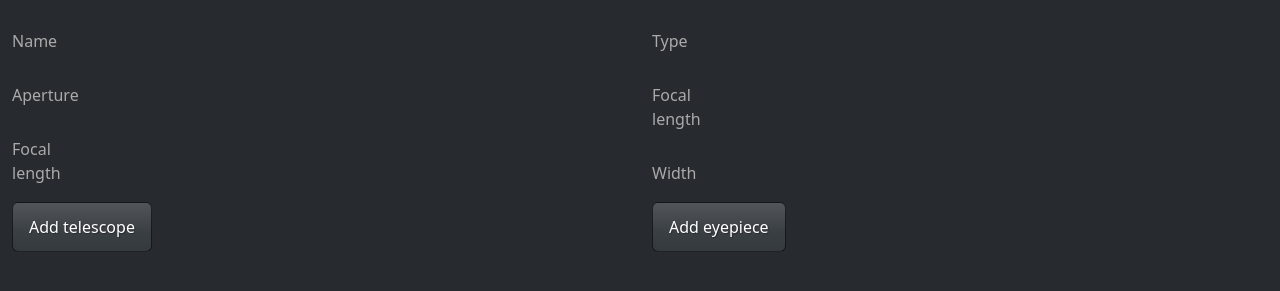
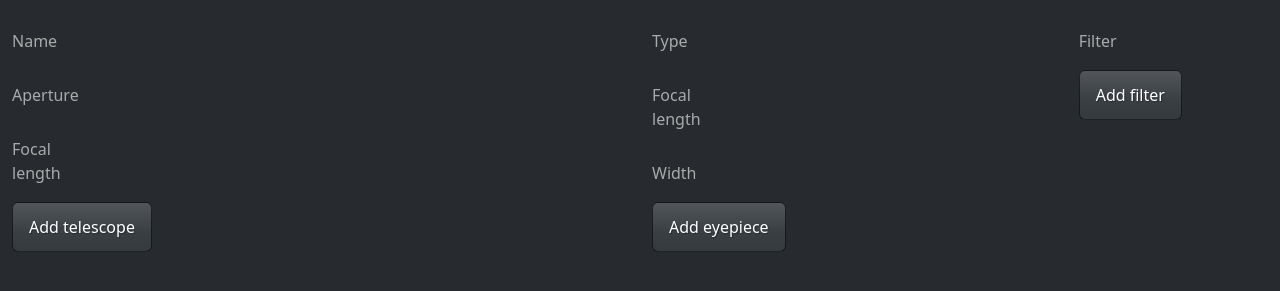
Before and after one commit to DanielAndreasen/astro-log, a Flask app: page /equipments in a window 1280 px wide. Shown: the part 169-460 px from the top of the page. Run offline with Flask 2, Linux system fonts and the light colour scheme; some libraries are stand-ins or nearby versions.

Commit message:
Add new filter - 100% coverage

```diff
--- a/src/astrolog/web/app.py
+++ b/src/astrolog/web/app.py
@@ -81,7 +81,7 @@ def equipments():
                            eyepieces=EyePiece, filters=Filter)
 
 
-@app.route('/equipments/new/telescope', methods=['GET', 'POST'])
+@app.route('/equipments/new/telescope', methods=['POST'])
 def new_telescope():
     if request.method == 'POST':
         form = request.form
@@ -102,7 +102,7 @@ def new_telescope():
     return redirect(url_for('equipments'))
 
 
-@app.route('/equipments/new/eyepiece', methods=['GET', 'POST'])
+@app.route('/equipments/new/eyepiece', methods=['POST'])
 def new_eyepiece():
     if request.method == 'POST':
         form = request.form
@@ -119,7 +119,22 @@ def new_eyepiece():
         if created:
             flash(f'Eyepiece "{eyepiece.type}" was created', category='success')
         else:
-            flash(f'Eyepiece "{eyepiece.name}" already exists', category='warning')
+            flash(f'Eyepiece "{eyepiece.type}" already exists', category='warning')
+    return redirect(url_for('equipments'))
+
+
+@app.route('/equipments/new/filter', methods=['POST'])
+def new_filter():
+    if request.method == 'POST':
+        form = request.form
+        if not (name := form.get('name', None)):
+            flash('Filter name must be provided', category='danger')
+            return redirect(url_for('equipments'))
+        filter_, created = Filter.get_or_create(name=name)
+        if created:
+            flash(f'Eyepiece "{filter_.name}" was created', category='success')
+        else:
+            flash(f'Eyepiece "{filter_.name}" already exists', category='warning')
     return redirect(url_for('equipments'))
 
 
--- a/src/astrolog/web/templates/equipments.html
+++ b/src/astrolog/web/templates/equipments.html
@@ -111,6 +111,16 @@
         {% endfor %}
       </tbody>
     </table>
+
+    <form action="{{url_for('new_filter')}}" method="POST">
+      <div class="mb-1 row">
+        <label for="name" class="col-sm-1 col-form-label">Filter</label>
+        <div class="col-sm-5">
+          <input name="name" type="text" class="form-control-plaintext" id="name">
+        </div>
+      </div>
+      <button type="submit" class="btn btn-primary">Add filter</button>
+    </form>
   </div>
 
 </div>
```
Also changed, not shown: tests/test_flask.py (+22 -0 lines).
